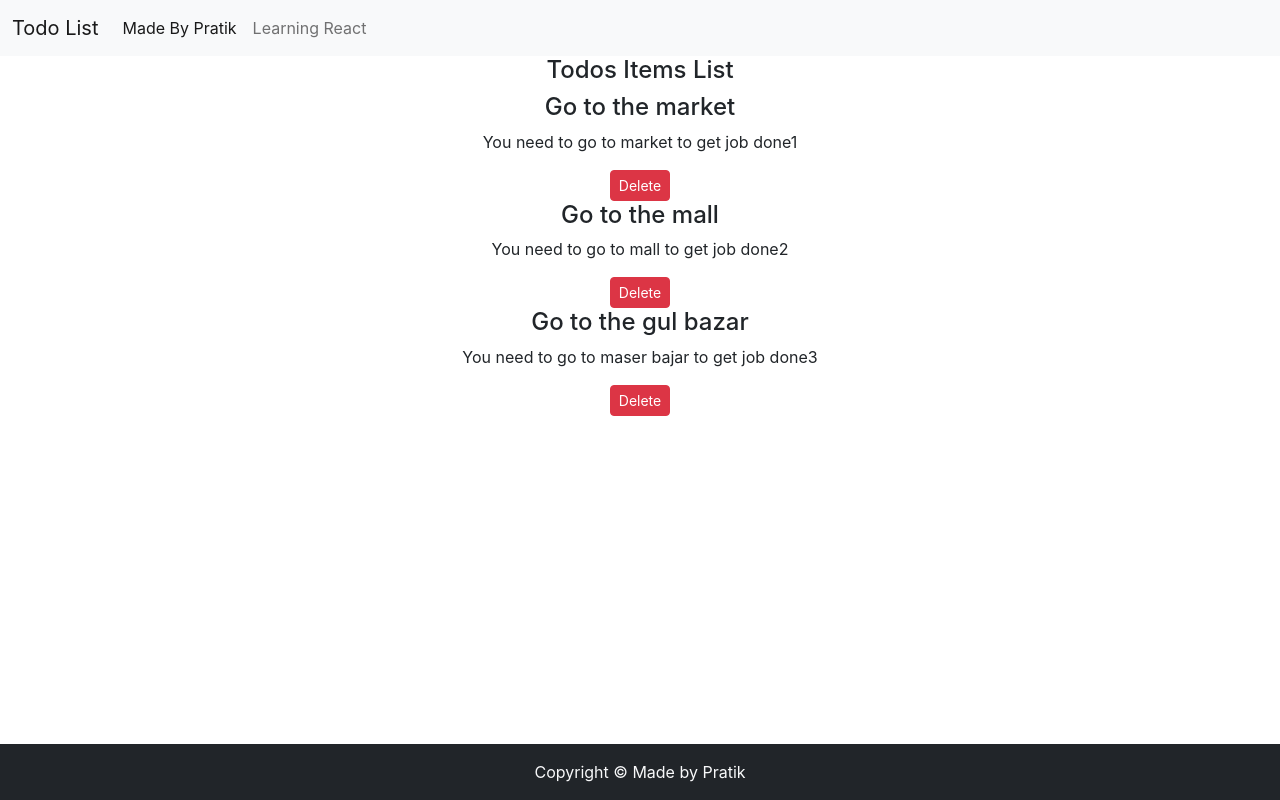
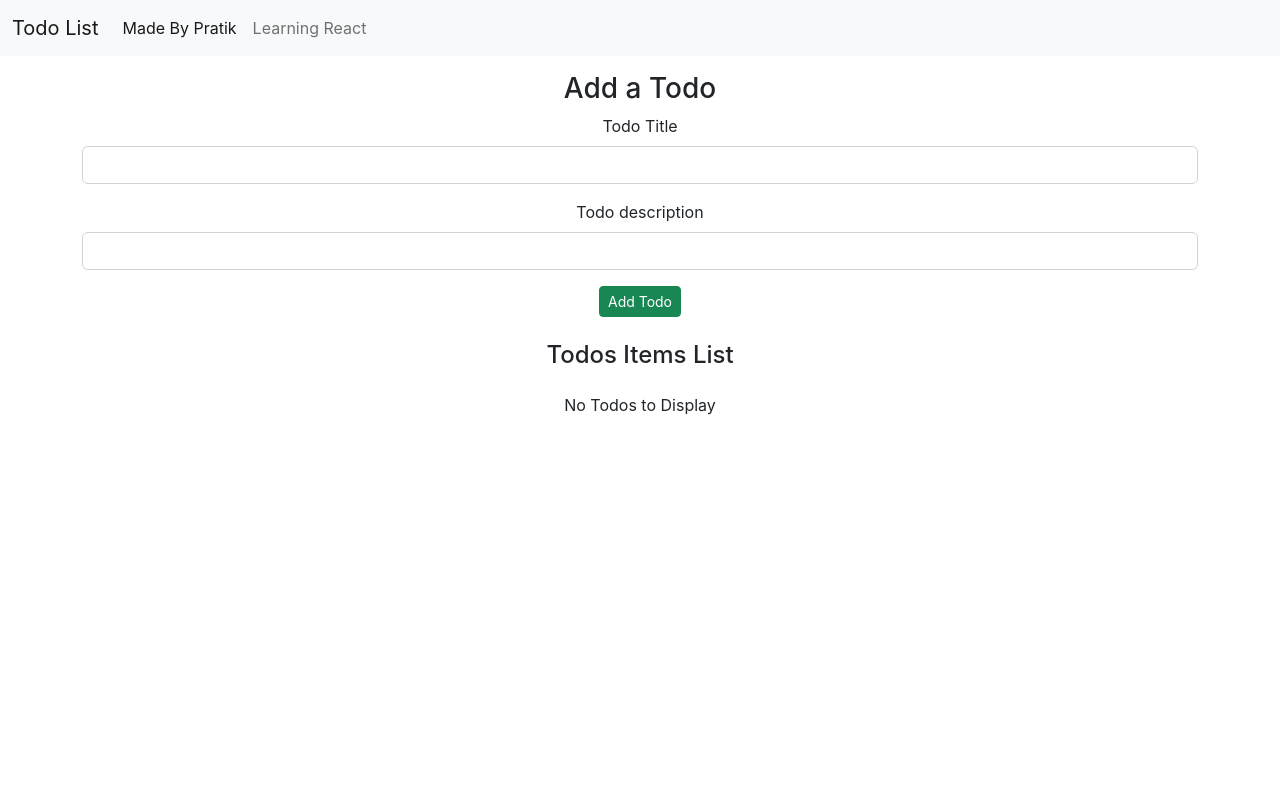
Before and after one commit to pratik2050/Learning-React, a React (Create React App) app: page / in a window 1280 px wide. Shown: the top 800 px of the page. Built offline with nearby package versions, Linux system fonts and the light colour scheme.

Commit message:
pre final

```diff
--- a/src/App.js
+++ b/src/App.js
@@ -1,39 +1,57 @@
 import './App.css';
 import Header from './components/Header';
-import TodoItem from './components/TodoItem';
 import Footer from './components/Footer';
 import Todos from './components/Todos';
-import React, { useState } from 'react';
+import React, { useState, useEffect } from 'react';
+import AddTodo from './components/AddTodo';
 
 function App() {
+  let initTodo;
+  if (localStorage.getItem("todos") === null) {
+    initTodo = [];
+  } else {
+    initTodo = JSON.parse(localStorage.getItem("todo"));
+  }
 
   const onDelete = (todo) => {
     setTodos(todos.filter((e) => {    //update each time we press delete
       return e !== todo;
     }))
+
+    localStorage.setItem("todos", JSON.stringify(todos));
+
   }
 
-  const [todos, setTodos] = useState([
-    {
-      sno: 1,
-      title: 'Go to the market',
-      desc: 'You need to go to market to get job done1'
-    },
-    {
-      sno: 2,
-      title: 'Go to the mall',
-      desc: 'You need to go to mall to get job done2'
-    },
-    {
-      sno: 3,
-      title: 'Go to the gul bazar',
-      desc: 'You need to go to maser bajar to get job done3'
+
+  const addTodo = (title, desc) =>{
+    let sno;
+
+    if (todos.length === 0) {
+      sno = 0;
+    } else {
+      sno = todos[todos.length-1].sno + 1;
     }
-  ])
+
+    const myTodo = {
+      sno: sno,
+      title: title,
+      desc: desc
+    }
+
+    setTodos([...todos, myTodo]);
+
+  }
+
+  const [todos, setTodos] = useState(initTodo);
+
+  useEffect(() => {
+    localStorage.setItem("todos", JSON.stringify(todos));
+  }, [todos]);
 
   return (
     <div className="App">
       <Header title = "Todo List"/>
+      <AddTodo addTodo = {addTodo}/>
       <Todos todos = {todos} onDelete = {onDelete}/>
       <Footer/>
     </div>
--- /dev/null
+++ b/src/components/AddTodo.js
@@ -0,0 +1,35 @@
+import React from 'react'
+import { useState } from 'react';
+
+export default function AddTodo(props) {
+
+    const [title, setTitle] = useState("");
+    const [desc, setDesc] = useState("");
+
+    const submit = (e) => {
+        e.preventDefault();
+
+        if (!title || !desc) {
+            alert("Title or Description cannot be blank")
+        }
+
+        props.addTodo(title, desc)
+    }
+
+  return (
+    <div className='container my-3'>
+        <h3>Add a Todo</h3>
+        <form onSubmit={submit}>
+            <div className="mb-3">
+                <label htmlFor="title" className="form-label">Todo Title</label>
+                <input type="text" value={title} onChange = {(e) => setTitle(e.target.value)} className="form-control" id="title" aria-describedby="emailHelp"/>
+            </div>
+            <div className="mb-3">
+                <label htmlFor="desc" className="form-label">Todo description</label>
+                <input type="text" value={desc} onChange = {(e) => setDesc(e.target.value)} className="form-control" id="desc"/>
+            </div>
+            <button type="submit" className="btn btn-sm btn-success">Add Todo</button>
+        </form>
+    </div>
+  )
+}
--- a/src/components/Footer.js
+++ b/src/components/Footer.js
@@ -1,15 +1,8 @@
 import React from 'react'
 
 export default function Footer() {
-
-  let myfooter = {
-    position: "absolute",
-    top: "93vh",
-    width: "100%"
-  }
-
   return (
-    <div className='bg-dark text-light py-3' style={myfooter}>
+    <div className='bg-dark text-light py-3'>
       Copyright &copy; Made by Pratik
     </div>
   )
--- a/src/components/Todos.js
+++ b/src/components/Todos.js
@@ -2,13 +2,22 @@
 import TodoItem from './TodoItem';
 
 export default function Todos(props) {
+
+  let myStyle = {
+    minHeight: '70vh'
+  }
+
   return (
-    <div className='container'>
-      <h4 className='text-center'>Todos Items List</h4>
+    <div className='container my-3' style={myStyle}>
+      <h4 className='text-center my-4'>Todos Items List</h4>
 
       {
         props.todos.length === 0 ? "No Todos to Display" :  props.todos.map((todo) => {
-          return <TodoItem todo = {todo} key = {todo.sno} onDelete = {props.onDelete}/>
+          return (
+            <>
+             <TodoItem todo = {todo} key = {todo.sno} onDelete = {props.onDelete}/> <hr/>
+            </>
+          )
         })
       }
 
```
